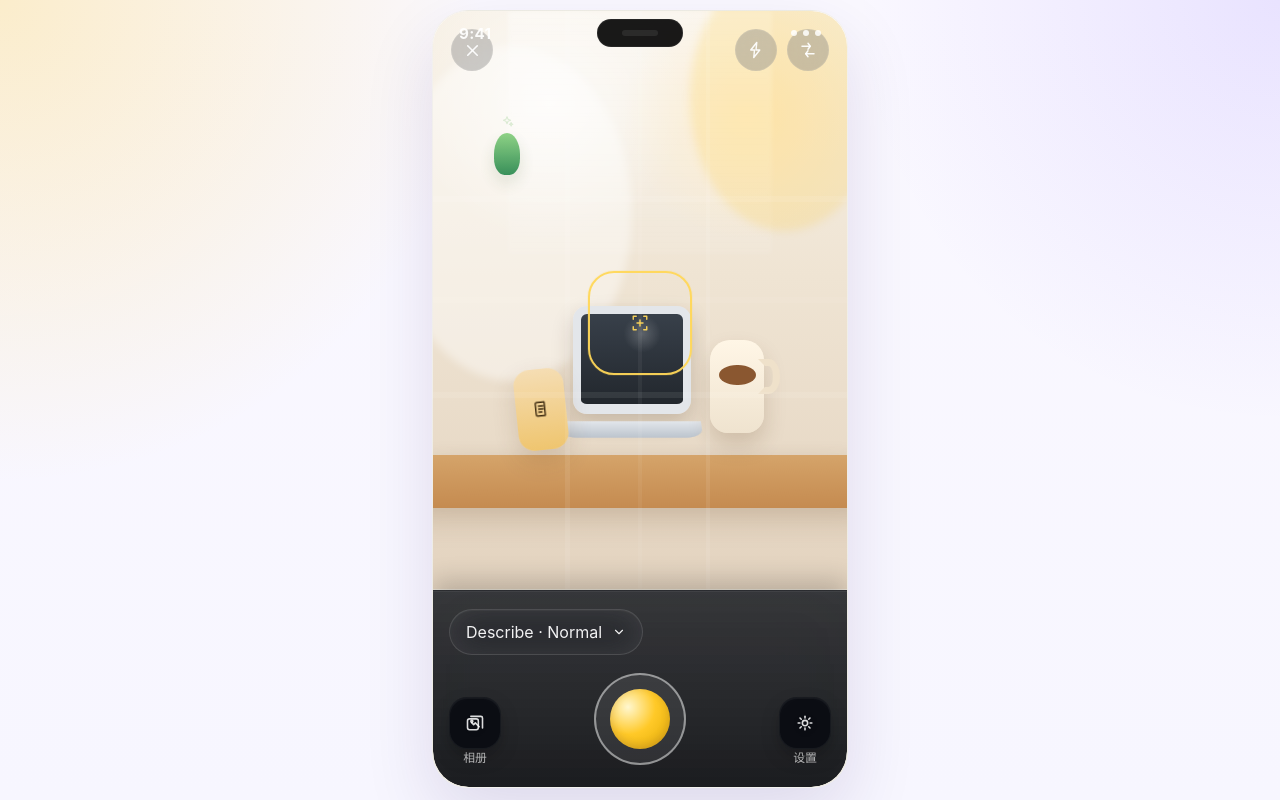
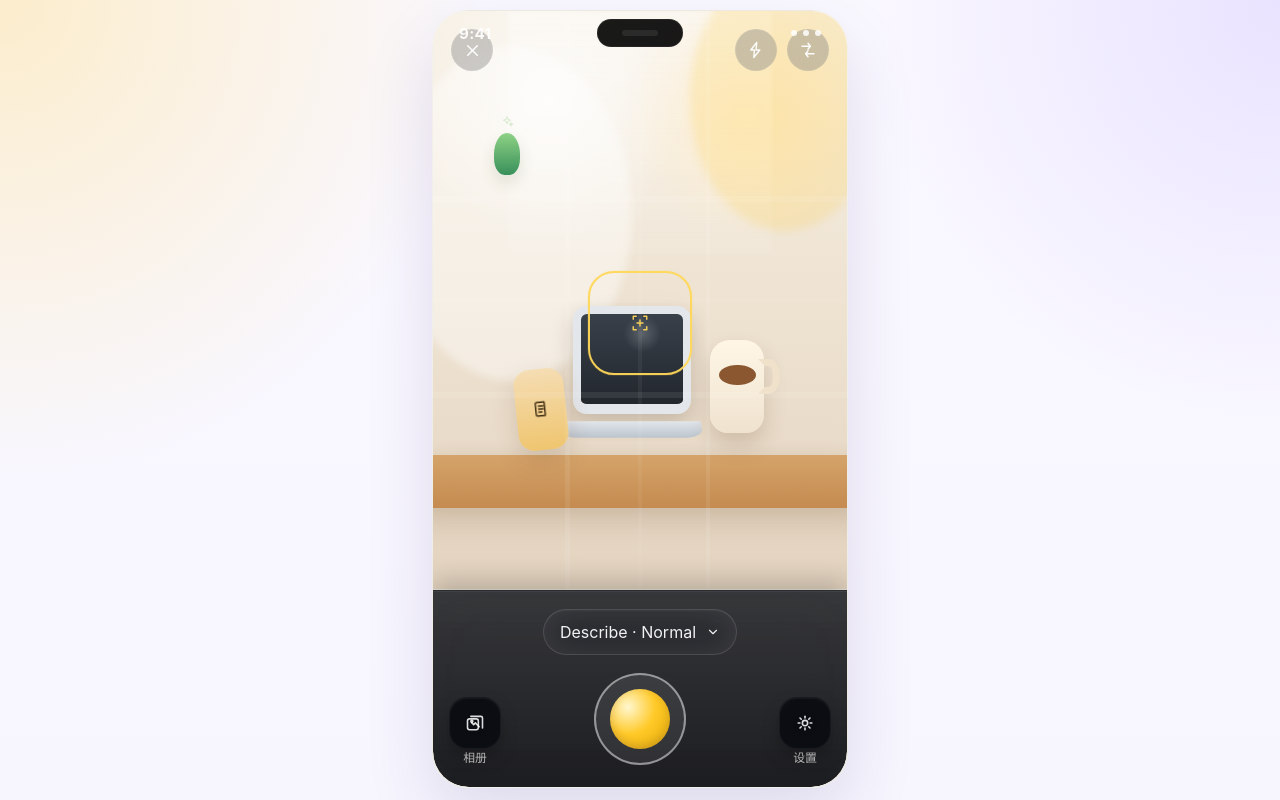
Before and after one commit to okkknight/snapspeak, a React (Vite) app: page / in a window 1280 px wide. Built offline with nearby package versions, Linux system fonts and the light colour scheme.

Commit message:
fix: center camera mode chip

```diff
--- a/src/components/CameraBottomBar.tsx
+++ b/src/components/CameraBottomBar.tsx
@@ -14,7 +14,9 @@ type Props = {
 export function CameraBottomBar({ mode, level, onShutter, className }: Props) {
   return (
     <div className={cn('camera-bottom-bar', className)}>
-      <ModeLevelChip mode={mode} level={level} />
+      <div className="camera-bottom-bar__mode">
+        <ModeLevelChip mode={mode} level={level} />
+      </div>
       <div className="camera-bottom-bar__actions">
         <div className="camera-bottom-bar__action camera-bottom-bar__action--start">
           <button type="button" className="camera-bottom-bar__icon-button" aria-label="Open album">
--- a/src/styles.css
+++ b/src/styles.css
@@ -552,6 +552,11 @@ button {
     0 -10px 24px rgba(0, 0, 0, 0.18);
 }
 
+.camera-bottom-bar__mode {
+  display: flex;
+  justify-content: center;
+}
+
 .camera-bottom-bar__actions {
   display: grid;
   grid-template-columns: 1fr auto 1fr;
```
